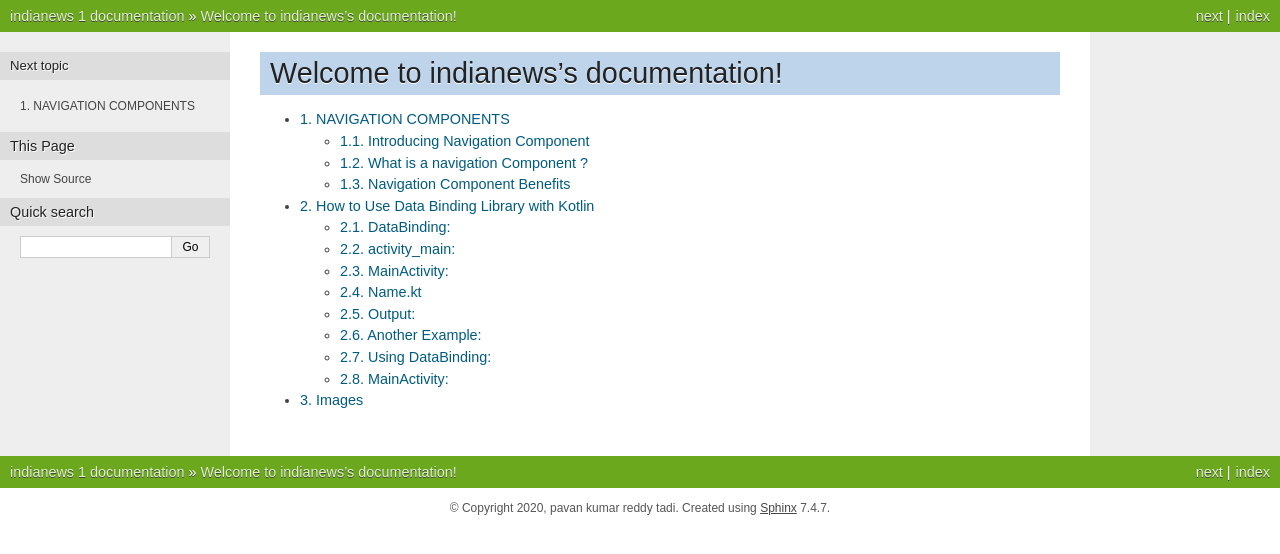
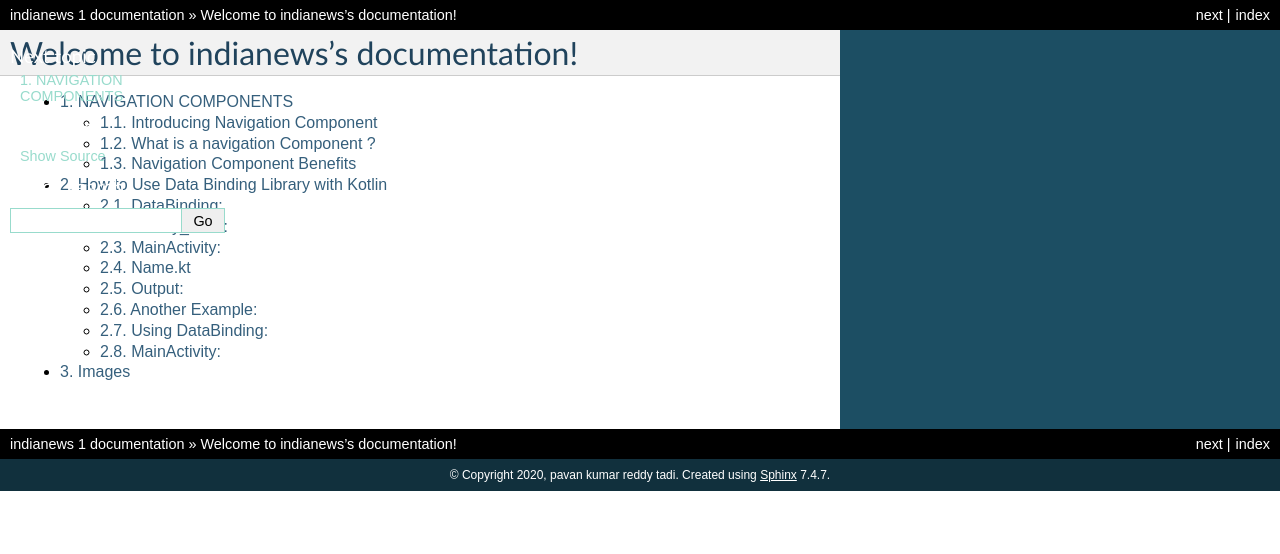
Before and after one commit to pavankumart46/IndiaNews, a Sphinx documentation site: the page built from docs/source/index.rst, in a window 1280 px wide. Shown: the top 554 px of the page. Built offline with Sphinx 7.4.7, drawn with Linux system fonts in a browser that asks for light colours.

Commit message:
Update conf.py

```diff
--- a/docs/source/conf.py
+++ b/docs/source/conf.py
@@ -74,7 +74,11 @@ pygments_style = None
 # The theme to use for HTML and HTML Help pages.  See the documentation for
 # a list of builtin themes.
 #
-html_theme = 'nature'
+html_theme = "classic"
+html_theme_options = {
+    "rightsidebar": "true",
+    "relbarbgcolor": "black"
+}
 
 # Theme options are theme-specific and customize the look and feel of a theme
 # further.  For a list of options available for each theme, see the
```
